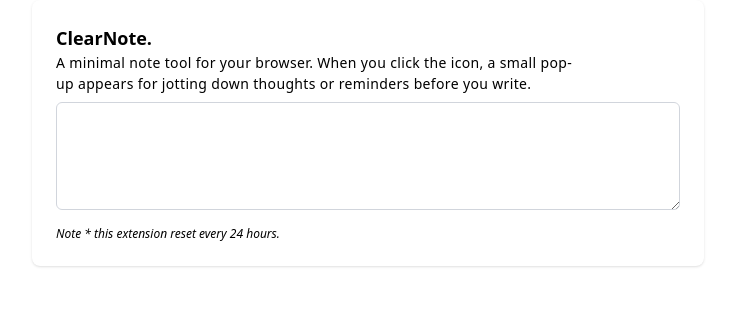
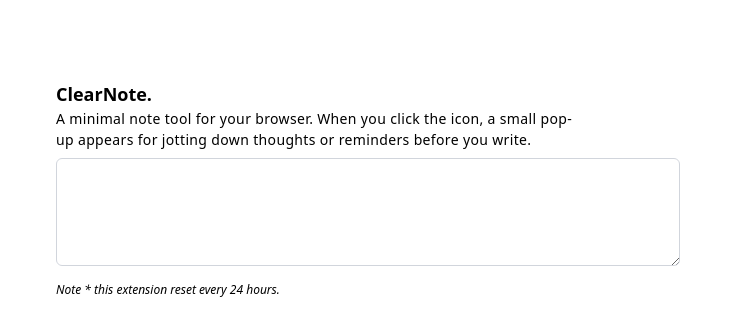
Before and after one commit to Justin-Bento/marker, a React (Vite) app: page / in a window 1280 px wide. Shown: the top 336 px of the page, without its empty margins (272-1007 px from the left). Built offline with nearby package versions, Linux system fonts and the light colour scheme.

Commit message:
Updated root element to have a max width and height

```diff
--- a/src/App.tsx
+++ b/src/App.tsx
@@ -1,7 +1,7 @@
 export default function App() {
   return (
-    <>
-      <div className="overflow-hidden rounded-lg bg-white shadow-sm dark:bg-gray-800/50 dark:shadow-none dark:outline dark:-outline-offset-1 dark:outline-white/10">
+    <div className="w-full h-full grid place-content-center">
+      <div className="overflow-hidden rounded-lg dark:bg-gray-800/50 dark:shadow-none dark:outline dark:-outline-offset-1 dark:outline-white/10">
         <div className="px-4 py-5 sm:p-6">
           {/* Content goes here */}
           <div className="">
@@ -26,6 +26,6 @@ export default function App() {
           </p>
         </div>
       </div>
-    </>
+    </div>
   );
 }
--- a/src/index.css
+++ b/src/index.css
@@ -1,7 +1,7 @@
 @import "tailwindcss";
 
 #root {
-  max-width: var(--container-2xl);
-  margin: 0 auto;
-  aspect-ratio: 16/9;
+  width: var(--container-2xl);
+  margin-inline: auto;
+  aspect-ratio: 16 / 9;
 }
```
